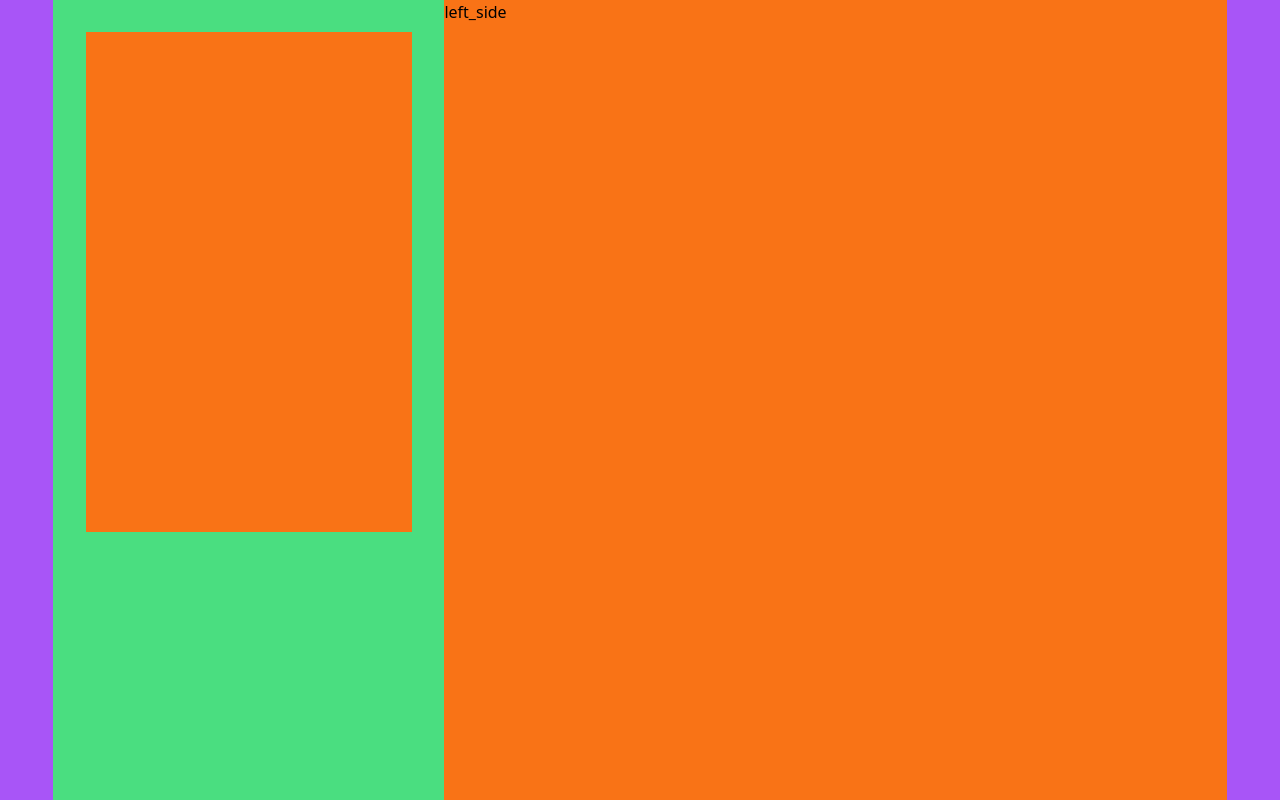
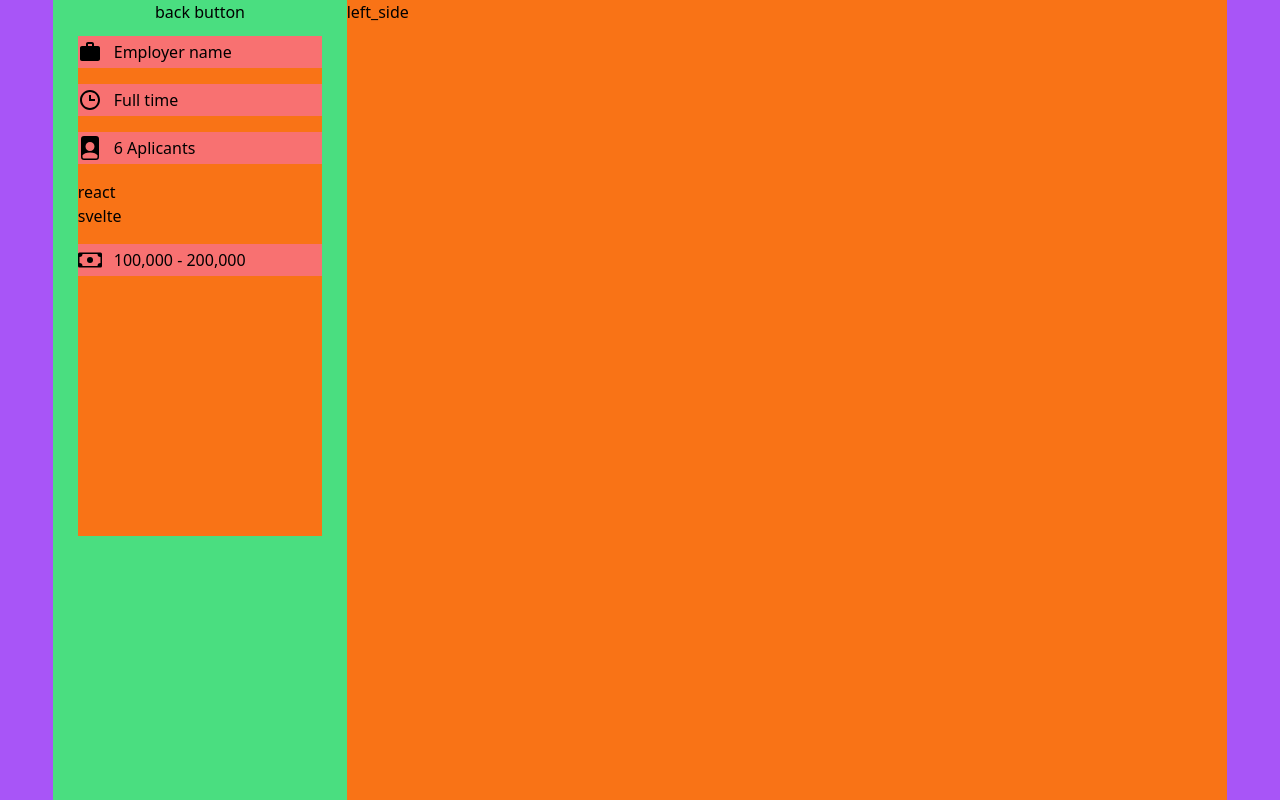
Before and after one commit to JoaquinManchenoP/Job-Board-Next.js, a Next.js app: page /listings/1 in a window 1280 px wide. Built offline with nearby package versions, Linux system fonts and the light colour scheme.

Commit message:
dynamic listing page

```diff
--- a/components/JobCard/JobCard.js
+++ b/components/JobCard/JobCard.js
@@ -19,7 +19,7 @@ export default function JobCard({ data }) {
                         </div>
                     </div>
                     <div className="h-4/6 w-full">
-                        <div className="job__type h-9 w-ful flex space-x-1 ">
+                        <div className="job__type h-9 w-ful flex space-x-1">
                             <div className="type h-9 w-32 flex items-center justify-center pl-2">
                                 <JobType jobType={data.jobType} />
                             </div>
@@ -30,7 +30,6 @@ export default function JobCard({ data }) {
 
                             </div>
                         </div>
-
                         <div className="salary__location h-4/6 w-full flex items-center space-x-3 pl-2">
                             <div className="salary">
                                 <SalaryTag salary={data.salaryRange} />
--- a/components/listingDetails/ListingDetails.js
+++ b/components/listingDetails/ListingDetails.js
@@ -1,9 +1,52 @@
 import React from 'react'
+import { MdWork } from 'react-icons/md';
+import { BiTime } from 'react-icons/bi';
+import { BsFillFilePersonFill } from 'react-icons/bs';
+import { BsCash } from 'react-icons/bs';
 
 export default function ListingDetails() {
     return (
-        <div className="details h-[500px] w-10/12 bg-orange-500">
-
+        <div className="details h-[500px] w-10/12 bg-orange-500 space-y-4">
+            <div className="employer h-8 w-full bg-red-400 flex items-center space-x-3">
+                <div className="employer__icon">
+                    <MdWork className='text-2xl' />
+                </div>
+                <dic className="employer__name">
+                    Employer name
+                </dic>
+            </div>
+            <div className="time h-8 w-full bg-red-400 flex items-center space-x-3">
+                <div className="time__icon">
+                    <BiTime className='text-2xl' />
+                </div>
+                <div className="time__text">
+                    Full time
+                </div>
+            </div>
+            <div className="aplicants h-8 w-full bg-red-400 flex items-center space-x-3">
+                <div className="aplicants__icon">
+                    <BsFillFilePersonFill className='text-2xl' />
+                </div>
+                <div className="number__aplicants">
+                    6 Aplicants
+                </div>
+            </div>
+            <div className="selected__skills">
+                <div>
+                    react
+                </div>
+                <div>
+                    svelte
+                </div>
+            </div>
+            <div className="salary h-8 w-full bg-red-400 flex items-center space-x-3">
+                <div className="salary__icon">
+                    <BsCash className='text-2xl' />
+                </div>
+                <div className="salary">
+                    100,000 - 200,000
+                </div>
+            </div>
         </div>
 
     )
--- a/pages/listings/[ListingId].js
+++ b/pages/listings/[ListingId].js
@@ -5,10 +5,13 @@ export default function Listing() {
     return (
         <div className="listing h-screen w-screen bg-purple-500 flex justify-center">
             <div className="listing__container h-full w-11/12 flex">
-                <div className="right h-full w-2/6 bg-green-400 flex justify-center pt-8">
+                <div className="right h-full w-1/4 bg-green-400 flex flex-col items-center space-y-3 ">
+                    <div className="back__button">
+                        back button
+                    </div>
                     <ListingDetails />
                 </div>
-                <div className="left h-full w-4/6 bg-orange-500">
+                <div className="left h-full w-3/4 bg-orange-500">
                     left_side
                 </div>
             </div>
```
